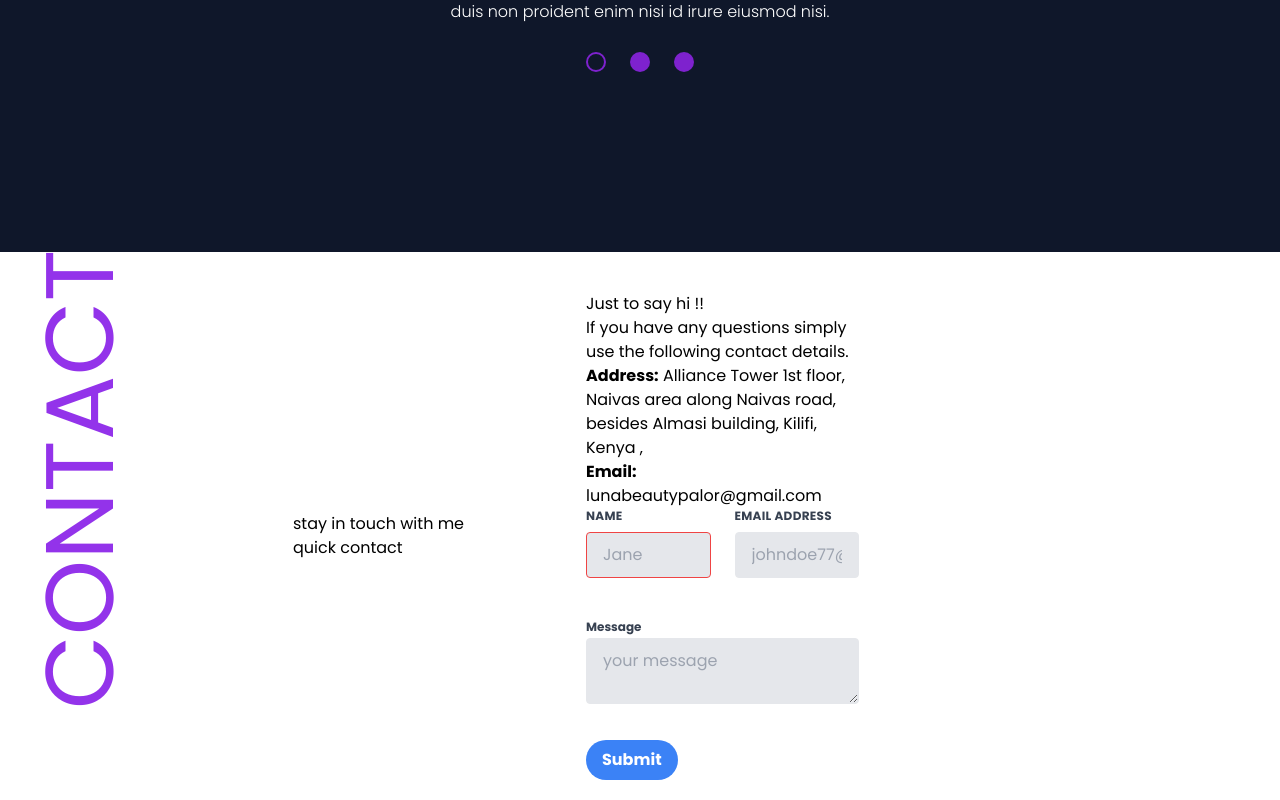
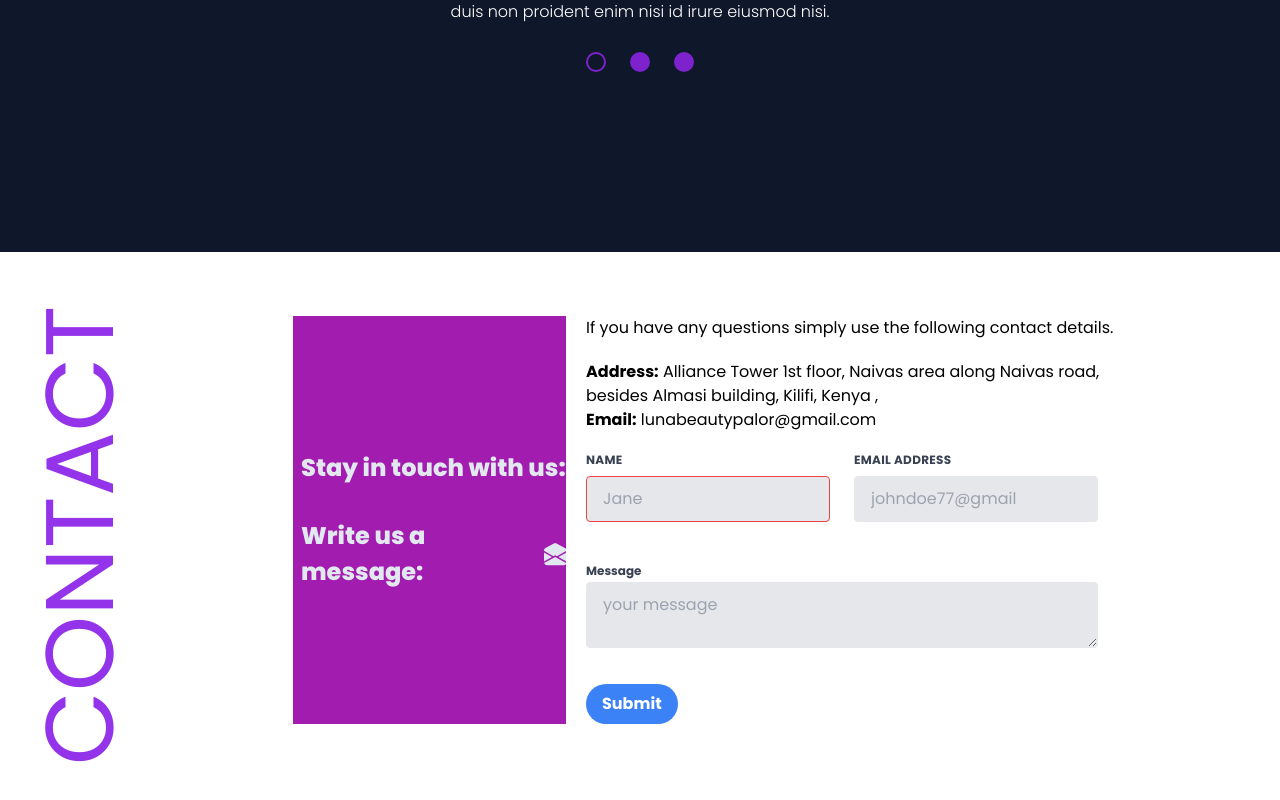
Before and after one commit to Calvin-Ngugi/beauty-parlor, a React (Vite) app: page / in a window 1280 px wide. Shown: the part 4969-5769 px from the top of the page. Built offline with nearby package versions, Linux system fonts and the light colour scheme.

Commit message:
:art: contact styling

```diff
--- a/src/components/Contact.tsx
+++ b/src/components/Contact.tsx
@@ -1,8 +1,9 @@
 import Title from "./Title";
+import { BsEnvelopeOpenFill } from "react-icons/bs";
 
 function Contact() {
   return (
-    <div className="mt-10 2xl:min-h-[34rem] min-h-[30rem]">
+    <div className="mt-16 2xl:min-h-[37rem] min-h-[30rem]">
       <h1 className="md:hidden text-purple-800 text-[40px] font-semibold text-center mb-5">
         Contact
       </h1>
@@ -10,20 +11,22 @@ function Contact() {
         className="md:w-[90%] grid md:grid-cols-4 sm:grid-cols-3 xs:grid-cols-2 items-center md:ms-0 md:me-0 xs:gap-5 mb-5"
         id="contact"
       >
-        <div className="hidden md:block">
+        <div className="hidden md:block mt-36">
           <Title value="CONTACT" />
         </div>
-        <div className="Contact_title">
-          <p>stay in touch with me</p>
-          <h2>quick contact</h2>
+        <div className="text-[24px] text-slate-200 font-extrabold bg-fuchsia-700 ps-2 sm:h-[100%] sm:pb-0 sm:pt-0 pb-10 pt-5 sm:w-[100%] w-screen flex flex-col justify-center gap-8">
+          <p>Stay in touch with us:</p>
+          <div className="flex items-center gap-2">
+            <h2>Write us a message:</h2>
+            <BsEnvelopeOpenFill />
+          </div>
         </div>
 
-        <div className="contact_data">
-          <h4>Just to say hi !!</h4>
-          <p>
+        <div className="col-span-2">
+          <p className="mb-5">
             If you have any questions simply use the following contact details.
           </p>
-          <div>
+          <div className="mb-5">
             <p>
               <strong>Address:</strong> Alliance Tower 1st floor, Naivas area
               along Naivas road, besides Almasi building, Kilifi, Kenya ,
--- a/tailwind.config.js
+++ b/tailwind.config.js
@@ -6,7 +6,7 @@ export default {
       screens: {
         xs: "460px",
         sm: "640px",
-        md: "768px",
+        md: "800px",
         lg: "1024px",
         xl: "1280px",
         "2xl": "1536px",
```
